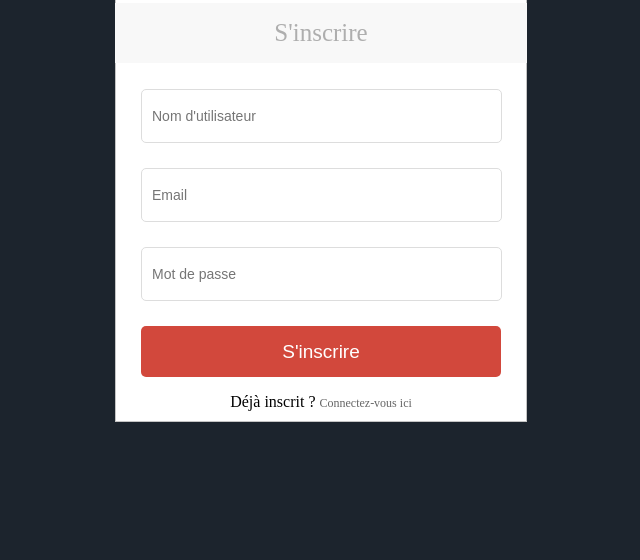
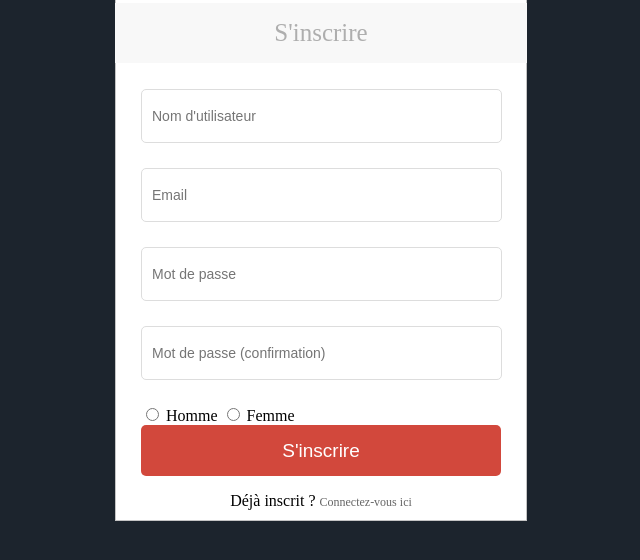
Before and after one commit to N0SAFE/livequestion, a PHP site: page /Authentification_PHP/register.php in a window 1280 px wide. Shown: the part 31-591 px from the top of the page, without its empty margins (319-959 px from the left). Run offline with PHP 8.4, Linux system fonts and the light colour scheme.

Commit message:
rajout des champ et boutons radio pour le genre dans le formulaire d'inscription

```diff
--- a/Authentification_PHP/login.php
+++ b/Authentification_PHP/login.php
@@ -54,8 +54,7 @@
             <h1 class="box-title">Connexion</h1>
             <input type="text" class="box-input" name="username" placeholder="Nom d'utilisateur">
             <input type="password" class="box-input" name="password" placeholder="Mot de passe">
-            <input type=radio class="box-input radio " name="genre" value="h">
-            <input type=radio class="box-input" name="genre" value="f">
+
             <input type="submit" value="Connexion " name="submit" class="box-button">
             <p class="box-register">Vous êtes nouveau ici ? <a href="register.php">S'inscrire</a></p>
             <?php if (! empty($message)) { ?>
--- a/Authentification_PHP/register.php
+++ b/Authentification_PHP/register.php
@@ -48,6 +48,13 @@
 						<input type="text" class="box-input" name="username" placeholder="Nom d'utilisateur" required />
 						<input type="text" class="box-input" name="email" placeholder="Email" required />
 						<input type="password" class="box-input" name="password" placeholder="Mot de passe" required />
+						<input type="password" class="box-input" name="password2" placeholder="Mot de passe (confirmation) " required />
+						<input type="radio" class="register_radio" name="choixgenre" value="H">
+   						<label >Homme</label>
+   						<input type="radio"  class="register_radio"  name="choixgenre" value="F">
+    					<label >Femme</label>
+
+
 						<input type="submit" name="submit" value="S'inscrire" class="box-button" />
 						<p class="box-register">Déjà inscrit ? <a href="login.php">Connectez-vous ici</a></p>
 					</form>
--- a/Authentification_PHP/style.css
+++ b/Authentification_PHP/style.css
@@ -74,3 +74,6 @@ p.errorMessage {
     color: #FFFFFF;
     border-radius: 3px;
 }
+
+
+.register_radio{
--- a/Css/style_index.css
+++ b/Css/style_index.css
@@ -31,7 +31,7 @@
 .butoAcceuil {
 	padding-left: 290px;
 
-
+}
 
 /* navbar */
 
--- a/index.php
+++ b/index.php
@@ -125,5 +125,5 @@
 <script src="https://cdn.jsdelivr.net/npm/@popperjs/core@2.6.0/dist/umd/popper.min.js" integrity="sha384-KsvD1yqQ1/1+IA7gi3P0tyJcT3vR+NdBTt13hSJ2lnve8agRGXTTyNaBYmCR/Nwi" crossorigin="anonymous"></script>
 <script src="https://cdn.jsdelivr.net/npm/bootstrap@5.0.0-beta2/dist/js/bootstrap.min.js" integrity="sha384-nsg8ua9HAw1y0W1btsyWgBklPnCUAFLuTMS2G72MMONqmOymq585AcH49TLBQObG" crossorigin="anonymous"></script>
 </body>
-
+<a href="Authentification_PHP/index.php">lien php</a>
 </html>
```
Also changed, not shown: Authentification_PHP/livequestion.sql (+8 -1 lines).
